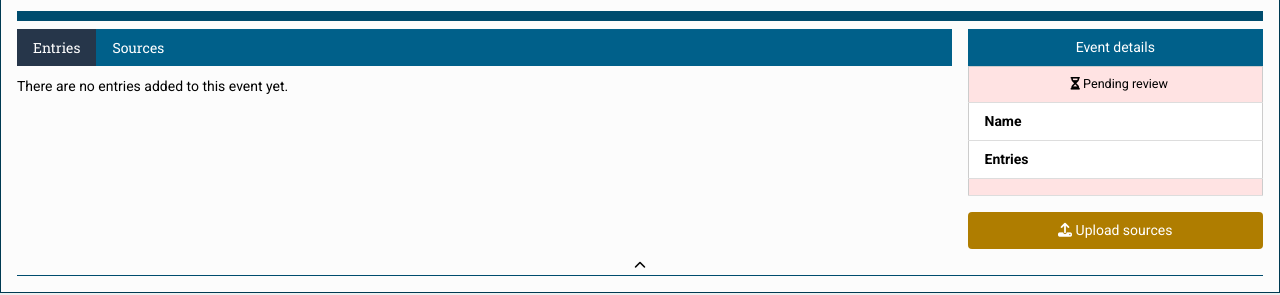
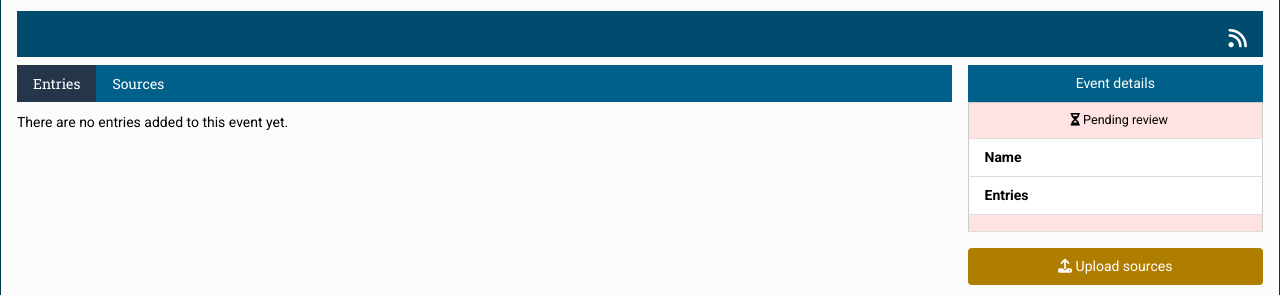
Before and after one commit to 17thshard/palanaeum, a Django app: template palanaeum/templates/palanaeum/event.html in a window 1280 px wide. Shown: the part 182-477 px from the top of the page. Run offline with Django 3.2, Linux system fonts and the light colour scheme; the template is opened without the code that fills it, so the values that code supplies are empty; style sheets or scripts are compiled from the project's sources; some libraries are stand-ins or nearby versions.

Commit message:
Add links to RSS feed to event and recent entries pages

```diff
--- a/palanaeum/sass/palanaeum.scss
+++ b/palanaeum/sass/palanaeum.scss
@@ -494,13 +494,18 @@ h3 {
 }
 
 .content-header {
-    background-color: $header-color;
-    color: $text-light;
-  form, .pagination {
+  background-color: $header-color;
+  color: $text-light;
+  form, .pagination, .rss-link {
     float: right;
     margin-top: 10px;
     line-height: 36px;
   }
+
+ .rss-link {
+   margin-left: 10px;
+   font-size: 1.5em;
+ }
 }
 
 
--- a/palanaeum/static/palanaeum/css/palanaeum.css
+++ b/palanaeum/static/palanaeum/css/palanaeum.css
@@ -338,41 +338,55 @@ input#note {
   display: flex;
   flex-flow: row wrap;
   justify-content: space-around; }
+
 #entry-section .entry-edit-checkfield input {
   vertical-align: middle; }
+
 #entry-section .entry-edit-form tbody.line-template {
   display: none; }
+
 #entry-section .entry-edit-form tbody.lines th {
   width: 10%; }
+
 #entry-section .entry-edit-form tbody.lines td {
   width: 90%; }
+
 #entry-section .entry-edit-form tbody.lines tr:nth-child(4n+1), #entry-section .entry-edit-form tbody.lines tr:nth-child(4n+2) {
   border-left: 2px solid #004c6e; }
+
 #entry-section .entry-edit-form textarea {
   width: 100%; }
 
 #snippets-table button {
   border-width: 0; }
+
 #snippets-table .snippet-row td:nth-child(1) {
   width: 5%;
   vertical-align: middle; }
+
 #snippets-table .snippet-row td:nth-child(2) {
   width: 5%; }
+
 #snippets-table .snippet-row td:nth-child(3), #snippets-table .snippet-row td:nth-child(4) {
   width: 10%; }
+
 #snippets-table .snippet-row td:nth-child(5) {
   min-width: 8em; }
+
 #snippets-table .snippet-row td:nth-child(6) {
   width: 5%; }
+
 #snippets-table .snippet-row td:nth-child(7) {
   width: 9%;
   min-width: 8em; }
+
 #snippets-table .snippet-row.muted {
   background-color: rgba(214, 24, 0, 0.52) !important; }
   #snippets-table .snippet-row.muted .entry-anchor {
     visibility: hidden; }
   #snippets-table .snippet-row.muted .visibility-switch {
     visibility: hidden; }
+
 #snippets-table .snippet-row .snippet-play {
   font-size: 1em;
   display: inline-block;
@@ -381,6 +395,7 @@ input#note {
   border-radius: 50%;
   width: 3em;
   cursor: pointer; }
+
 #snippets-table .snippet-row .save, #snippets-table .snippet-row .delete, #snippets-table .snippet-row .entry, #snippets-table .snippet-row .visibility-switch {
   margin-top: 0.5em;
   height: 2em;
@@ -390,6 +405,7 @@ input#note {
     width: 5em; }
   #snippets-table .snippet-row .save.visibility-switch, #snippets-table .snippet-row .delete.visibility-switch, #snippets-table .snippet-row .entry.visibility-switch, #snippets-table .snippet-row .visibility-switch.visibility-switch {
     margin-top: calc(0.5em - 10px); }
+
 #snippets-table .snippet-row .duration-input-div {
   margin-top: 0.5em;
   display: inline-block;
@@ -402,6 +418,7 @@ input#note {
     width: 2em;
     height: 2em;
     border-width: 0; }
+
 #snippets-table .snippet-row .comment {
   display: inline;
   margin-top: 0.5em;
@@ -508,8 +525,10 @@ main article h3 {
 table caption, table thead th {
   background-color: #004c6e;
   color: #fff; }
+
 table td {
   vertical-align: middle !important; }
+
 table .narrow-col {
   width: 50px;
   text-align: center; }
@@ -552,9 +571,9 @@ table .narrow-col {
 @media (max-width: 992px) {
   #search-box {
     margin-top: 50px !important; }
-
   .narrow-table {
     width: 100%; } }
+
 .audio-player {
   padding: 1em;
   display: block;
@@ -591,6 +610,7 @@ a.url-icon {
     opacity: 0; }
   100% {
     opacity: 1; } }
+
 .soft-blinking {
   animation-name: soft-blinking;
   animation-duration: 1s;
@@ -680,7 +700,9 @@ a.url-icon {
 
 a.visibility-switch > span {
   display: none; }
-a.visibility-switch.show .show_text, a.visibility-switch.hide .hide_text {
+
+a.visibility-switch.show .show_text,
+a.visibility-switch.hide .hide_text {
   display: inherit; }
 
 .adv-search-table {
@@ -775,6 +797,7 @@ h3 {
 @media (max-width: 601px) {
   .eventDetails {
     padding-left: 0px; } }
+
 .navbar {
   background-color: #003A52;
   color: #fff; }
@@ -782,10 +805,13 @@ h3 {
 .content-header {
   background-color: #004c6e;
   color: #fff; }
-  .content-header form, .content-header .pagination {
+  .content-header form, .content-header .pagination, .content-header .rss-link {
     float: right;
     margin-top: 10px;
     line-height: 36px; }
+  .content-header .rss-link {
+    margin-left: 10px;
+    font-size: 1.5em; }
 
 .event, .block {
   background-color: #ffffff;
@@ -846,9 +872,11 @@ a:hover, .urls a:hover {
 @font-face {
   font-family: "Optimus Princeps";
   src: url("../fonts/OptimusPrinceps.ttf") format("truetype"); }
+
 @font-face {
   font-family: "Optimus Princeps Semi Bold";
   src: url("../fonts/OptimusPrincepsSemiBold.ttf") format("truetype"); }
+
 .logo {
   font-family: 'Roboto Slab', serif;
   padding-top: 3px; }
--- a/palanaeum/templates/palanaeum/event.html
+++ b/palanaeum/templates/palanaeum/event.html
@@ -20,10 +20,13 @@
         {#        <a class="w3-btn w3-red w3-right" href="{% url 'remove_event' event.id %}">#}
         {#            <span class="fa fa-trash"></span><span class="w3-hide-small"> {% trans 'Remove' %}</span>#}
         {#        </a>#}
-        <a class="w3-btn button2 w3-right w3-margin-right" href="{% url 'edit_event' event.id %}">
+        <a class="w3-btn button2 w3-right w3-margin-left" href="{% url 'edit_event' event.id %}">
             <span class="fa fa-pencil"></span><span class="w3-hide-small"> {% trans 'Edit' %}</span>
         </a>
     {% endif %}
+    <a href="{% url 'event_feed' event.id event.name|slugify %}" class="rss-link" title="RSS Feed">
+        <span class="fa fa-rss" aria-hidden="true"></span>
+    </a>
 {% endblock %}
 
 {% block page-header %}{{ event.name }}{% endblock %}
--- a/palanaeum/templates/palanaeum/recent_entries.html
+++ b/palanaeum/templates/palanaeum/recent_entries.html
@@ -5,6 +5,9 @@
 {% block page-title %}{% trans 'Recent entries' %} - {{ block.super }}{% endblock %}
 
 {% block pre-page-header %}
+    <a href="{% url 'recent_entries_feed' %}" class="rss-link" title="RSS Feed">
+        <span class="fa fa-rss" aria-hidden="true"></span>
+    </a>
     <form method="get">
         <label>Order by:
             <select name="mode" onchange="this.form.submit()">
--- a/palanaeum/urls.py
+++ b/palanaeum/urls.py
@@ -48,7 +48,8 @@ urlpatterns = [
     path('events/create/', staff_views.edit_event, name='create_event'),
     path('events/<int:event_id>/', views.event_no_slug, name='view_event_no_title'),
     re_path(r'^events/(?P<event_id>\d+)-([^/]+)/$', views.view_event, name='view_event'),
-    re_path(r'^events/(?P<event_id>\d+)(-[^/]+)?/feed/$', EventEntriesFeed(), name='event_feed'),
+    path('events/<int:event_id>/feed/', views.event_feed_no_slug, name='event_feed_no_title'),
+    re_path(r'^events/(?P<event_id>\d+)-([^/]+)?/feed/$', EventEntriesFeed(), name='event_feed'),
     path('events/<int:event_id>/edit/', staff_views.edit_event, name='edit_event'),
     path('events/<int:event_id>/delete/', staff_views.remove_event, name='remove_event'),
     path('events/<int:event_id>/source/choose_type/', palanaeum.staff_views.choose_source_type, name='event_choose_source_type'),
```
Also changed, not shown: palanaeum/views.py (+8 -0 lines), 1 other file.
